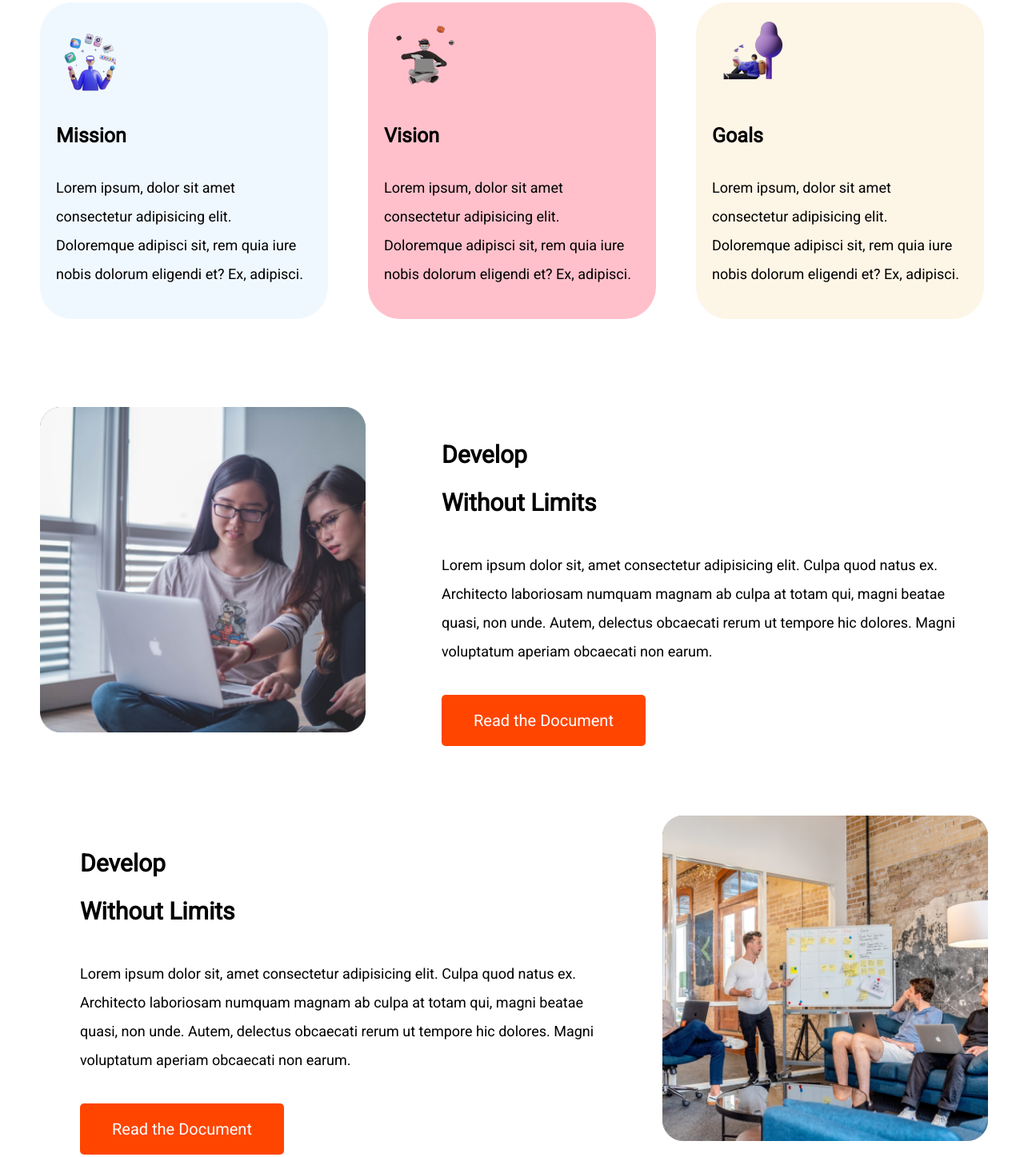
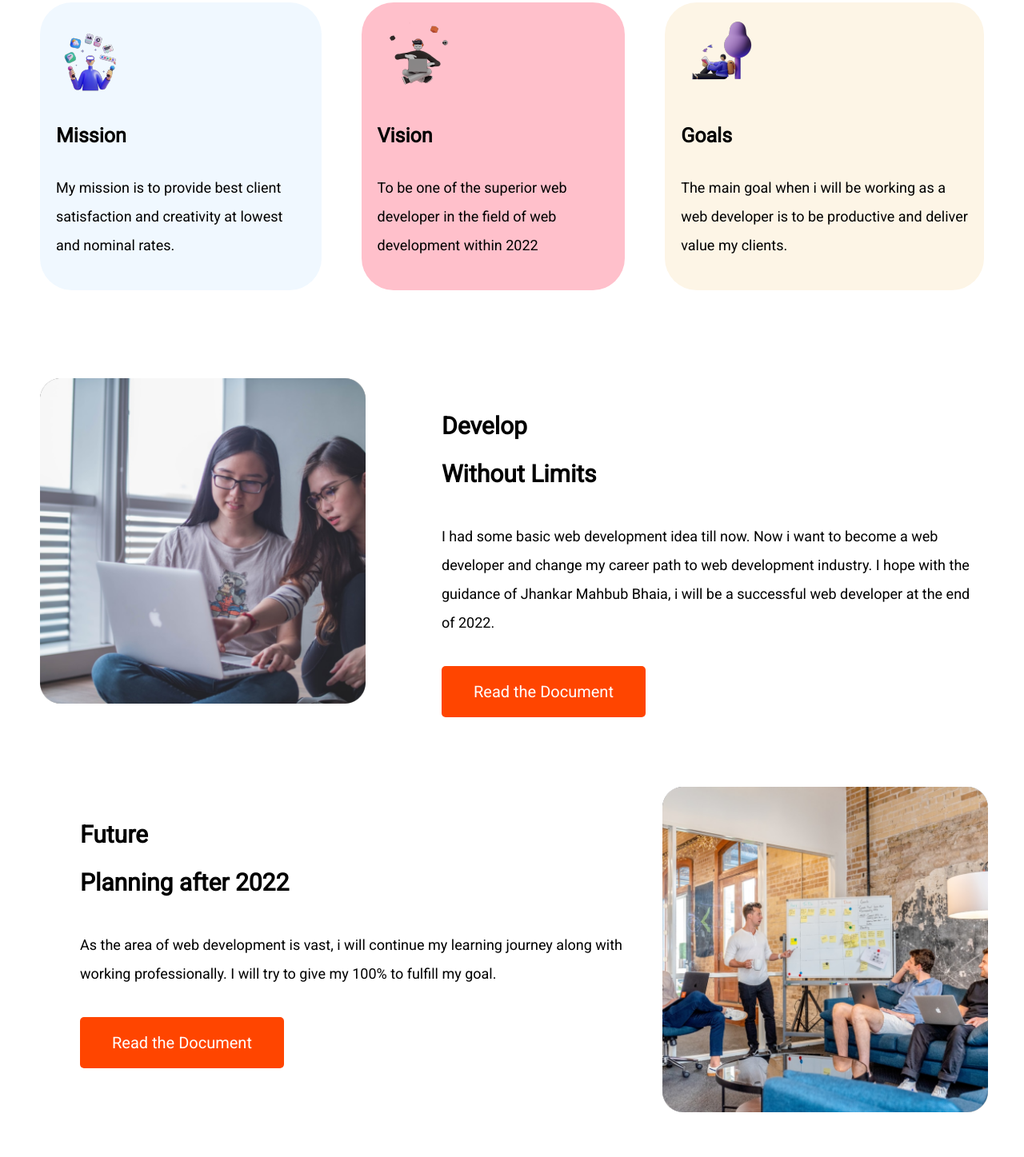
Before and after one commit to rbtanaya/Assignment-1, a plain HTML site: page index.html in a window 1280 px wide. Shown: the part 835-2282 px from the top of the page at 80% size. Drawn offline with Linux system fonts and the light colour scheme; a web font is replaced by a local one.

Commit message:
content added

```diff
--- a/index.html
+++ b/index.html
@@ -39,23 +39,17 @@
                 <div class="mission" id="mission-background">
                     <img src="images/mission.png" alt="">
                     <h4>Mission</h4>
-                    <p>Lorem ipsum, dolor sit amet consectetur adipisicing elit. Doloremque adipisci sit, rem quia iure nobis
-                        dolorum
-                        eligendi et? Ex, adipisci.</p>
+                    <p>My mission is to provide best client satisfaction and creativity at lowest and nominal rates.</p>
                 </div>
                 <div class="mission" id="vision-background">
                     <img src="images/vision.png" alt="">
                     <h4>Vision</h4>
-                    <p>Lorem ipsum, dolor sit amet consectetur adipisicing elit. Doloremque adipisci sit, rem quia iure nobis
-                        dolorum
-                        eligendi et? Ex, adipisci.</p>
+                    <p>To be one of the superior web developer in the field of web development within 2022</p>
                 </div>
                 <div class="mission" id="goal-background">
                     <img src="images/goal.png" alt="">
                     <h4>Goals</h4>
-                    <p>Lorem ipsum, dolor sit amet consectetur adipisicing elit. Doloremque adipisci sit, rem quia iure nobis
-                        dolorum
-                        eligendi et? Ex, adipisci.</p>
+                    <p>The main goal when i will be working as a web developer is to be productive and deliver value my clients.</p>
                 </div>
             </div>
 
@@ -70,9 +64,7 @@
             <!--end of develop-image-->
             <div class="develop-content">
                 <h3>Develop <br>Without Limits</h3>
-                <p>Lorem ipsum dolor sit, amet consectetur adipisicing elit. Culpa quod natus ex. Architecto laboriosam numquam
-                    magnam ab culpa at totam qui, magni beatae quasi, non unde. Autem, delectus obcaecati rerum ut tempore hic
-                    dolores. Magni voluptatum aperiam obcaecati non earum.</p>
+                <p>I had some basic web development idea till now. Now i want to become a web developer and change my career path to web development industry. I hope with the guidance of Jhankar Mahbub Bhaia, i will be a successful web developer at the end of 2022.</p>
                 <div class="button-style">
                     <a href="" class="button">Read the Document</a>
                 </div>
@@ -84,10 +76,8 @@
 
         <section class="flex-container dev-container">
             <div class="develop-content">
-                <h3>Develop <br>Without Limits</h3>
-                <p>Lorem ipsum dolor sit, amet consectetur adipisicing elit. Culpa quod natus ex. Architecto laboriosam numquam
-                    magnam ab culpa at totam qui, magni beatae quasi, non unde. Autem, delectus obcaecati rerum ut tempore hic
-                    dolores. Magni voluptatum aperiam obcaecati non earum.</p>
+                <h3>Future <br>Planning after 2022</h3>
+                <p>As the area of web development is vast, i will continue my learning journey along with working professionally. I will try to give my 100% to fulfill my goal.</p>
                 <div class="button-style">
                     <a href="" class="button">Read the Document</a>
                 </div>
```
